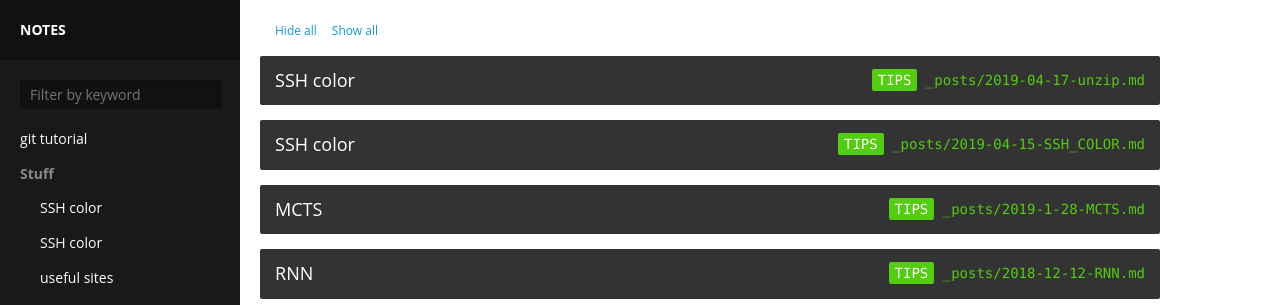
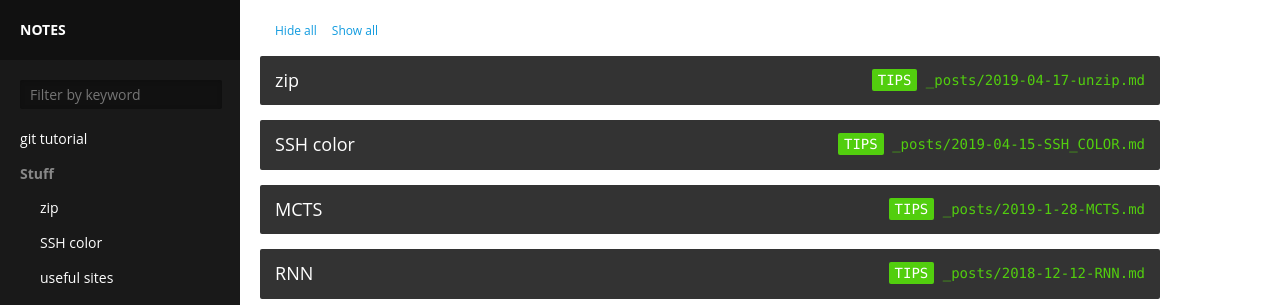
Before and after one commit to dongdongbh/note, a Jekyll site: the page built from index.html, in a window 1280 px wide and 1045 px high. Shown: the top 305 px of the window. Built offline with Jekyll 4.4.1, drawn with Linux system fonts in a browser that asks for light colours; some web fonts are replaced; formulas are drawn with MathJax 3.

Commit message:
add zip post

```diff
--- a/_posts/2019-04-17-unzip.md
+++ b/_posts/2019-04-17-unzip.md
@@ -2,7 +2,7 @@
 math: true
 category: Stuff
 path: '/stuff/:id'
-title: 'SSH color'
+title: 'zip'
 type: 'TIPS'
 
 layout: nil
```
